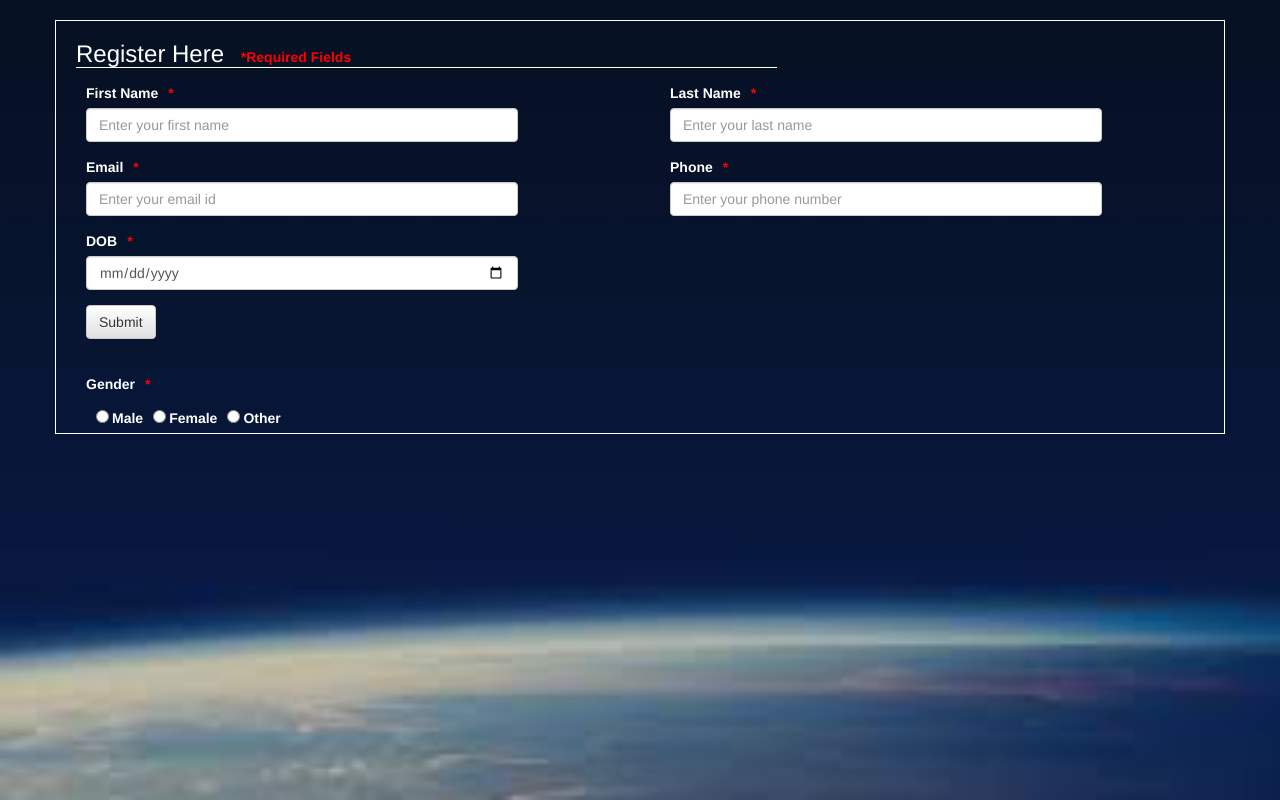
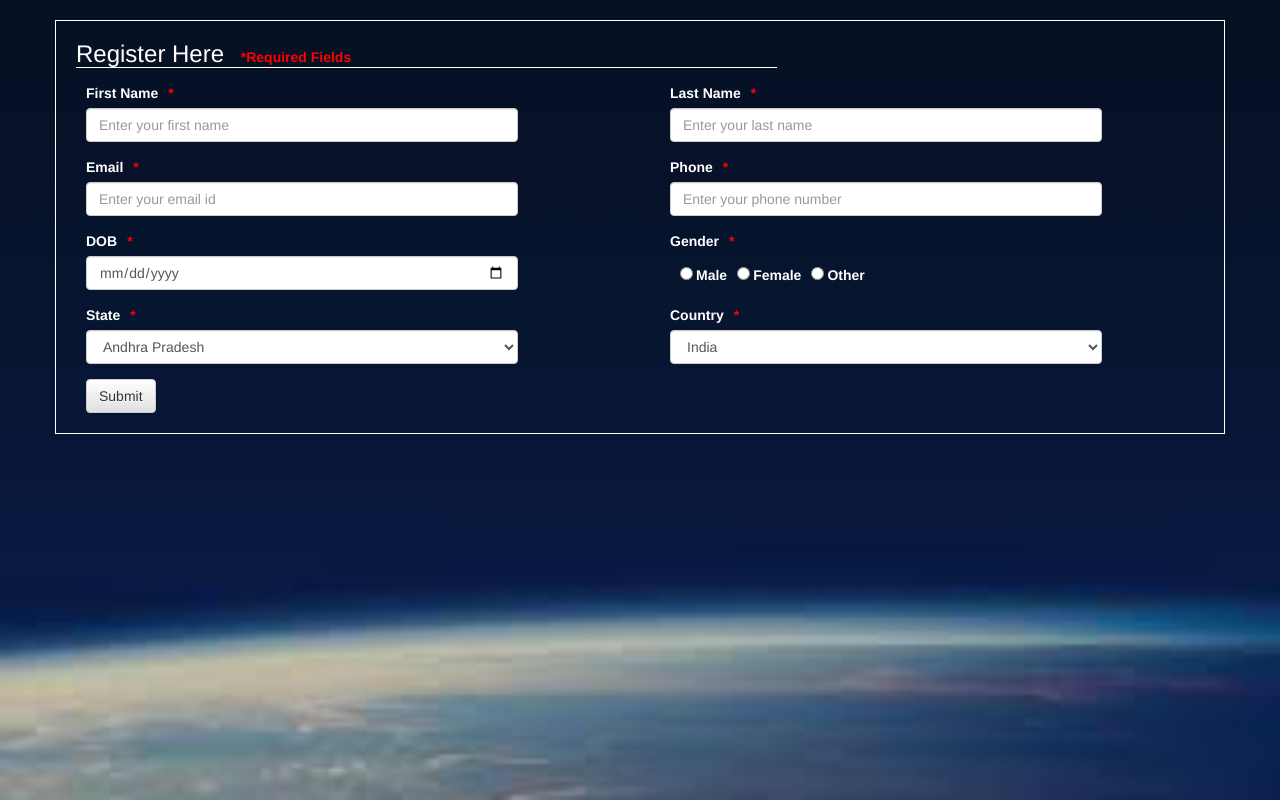
Before and after one commit to Shalinit3/react-form, a React (Create React App) app: page / in a window 1280 px wide. Built offline with nearby package versions, Linux system fonts and the light colour scheme.

Commit message:
Select Filed added

```diff
--- a/src/components/radioButton.js
+++ b/src/components/radioButton.js
@@ -20,19 +20,29 @@ const Input = (props) => {
 
 
 export default class Radio extends Component {
-
+    constructor() {
+        super();
+        this.state = {
+          value: '',
+        };
+      }
     handleOnChange = (e) => {
-        console.log(e.target.value);
+        this.setState({
+            value: e.target.checked,
+        });
+        console.log(e.target.checked);
     }
 
  render() {
      const inputs = [];
         this.props.inputs.forEach( (value, index ) => {
-            inputs.push( <Input name = {this.props.name} class = {this.props.inputs[index].class}
-            value = {this.props.inputs[index].value} id = {this.props.inputs[index].id}
-            onChange = { this.handleOnChange }/>   );
-            inputs.push ( <Label class = {this.props.inputs[index].labelClass}
-                                name = {this.props.inputs[index].label} for = { this.props.inputs[index].id} /> );
+
+            inputs.push( <Input key = {this.props.inputs[index].value} name = {this.props.name}
+                         class = {this.props.inputs[index].class} value = {this.props.inputs[index].value}
+                         id = {this.props.inputs[index].id }
+                         />   );
+            inputs.push ( <Label key = {this.props.inputs[index].label} class = {this.props.inputs[index].labelClass}
+                                name = {this.props.inputs[index].label} for = {this.props.inputs[index].id} /> );
 
         });
     return (
--- /dev/null
+++ b/src/components/selectButton.js
@@ -0,0 +1,54 @@
+import React, { Component } from 'react';
+import '../index.css';
+
+const Option = (props) => {
+        return (
+             <option
+              className = {props.class}
+              value = {props.value}
+            >
+            {props.label}
+            </option>
+        );
+}
+
+
+export default class Select extends Component {
+    constructor() {
+        super();
+        this.state = {
+          value: '',
+        };
+      }
+    handleOnChange = (e) => {
+        this.setState({
+            value: e.target.value,
+        });
+        console.log(e.target.value);
+    }
+
+ render() {
+     const inputs = [];
+        this.props.inputs.forEach( (value, index ) => {
+
+            inputs.push( <Option key = {this.props.inputs[index].value}
+                         class = {this.props.inputs[index].class} value = {this.props.inputs[index].value}
+                          label = {this.props.inputs[index].label}   />   );
+
+        });
+    return (
+        <div className = "col-md-6 col-lg-6 col-sm-12 col-xs-12 block">
+          <div className = "form-group">
+            <label className = "field control-label col-sm-12" >{this.props.label}
+            <span className = "error">*</span> </label>
+            <div className = "col-sm-10">
+            <select className = {this.props.class}  name = {this.props.name} onChange = {this.handleOnChange} >
+                 {inputs}
+			</select>
+
+            </div>
+          </div>
+        </div>
+      );
+ }
+}
--- a/src/components/textField.js
+++ b/src/components/textField.js
@@ -48,7 +48,7 @@ class TextField extends Component {
         });
       }
 
-    console.log( this.state.inputValue ,valid );
+    //console.log( this.state.inputValue ,valid );
   }
 
   onInputChange = (e) => {
--- a/src/index.js
+++ b/src/index.js
@@ -4,6 +4,8 @@ import './index.css';
 import 'bootstrap/dist/css/bootstrap-theme.css';
 import Field from './components/textField.js';
 import Radio from './components/radioButton.js';
+import Select from './components/selectButton.js';
+
 
 const Check = (props) => {
     return( <div className = "col-md-12 col-lg-12 col-sm-12 col-xs-12 block">
@@ -33,11 +35,20 @@ class Form extends Component {
               <Field name = {'phone'} label = {'Phone'} type = {'number'} class = {'form-control'}
                 placeholder = {'Enter your phone number'}   />
               <Field name = {'dob'} label = {'DOB'} type = {'date'} class = {'form-control'} />
-              <Check value = {'Done'} />
               <Radio type = {'radio'} label = {'Gender'} name = {'gender'}
-                inputs = {[{value: 'male', label: 'Male', class: 'gender', labelClass : 'field', id: 'male' },
+                inputs = {[{value: 'male', label: 'Male', class: 'gender', labelClass : 'field', id: 'male'},
                            {value: 'female', label: 'Female', class: 'gender', labelClass : 'field', id: 'female' },
                            {value: 'other', label: 'Other', class: 'gender', labelClass : 'field', id: 'other' }]}/>
+              <Select class = {'form-control'} label = {'State'} name = {'state'}
+                inputs = {[{value: 'Andhra Pradesh', label: 'Andhra Pradesh', },
+                           {value: 'Goa', label: 'Goa' },  {value: 'Gujarat', label: 'Gujarat' },
+                           {value: 'Uttar Pradesh', label: 'Uttar Pradesh' }]}/>
+             <Select class = {'form-control'} label = {'Country'} name = {'country'}
+                inputs = {[{value: 'India', label: 'India', },
+                           {value: 'China', label: 'China' },  {value: 'Nepal', label: 'Nepal' },
+                           {value: 'Bhutan', label: 'Bhutan' }]}/>
+            <Check value = {'Done'} />
+
           </form>
         </div>
       </div>
```
